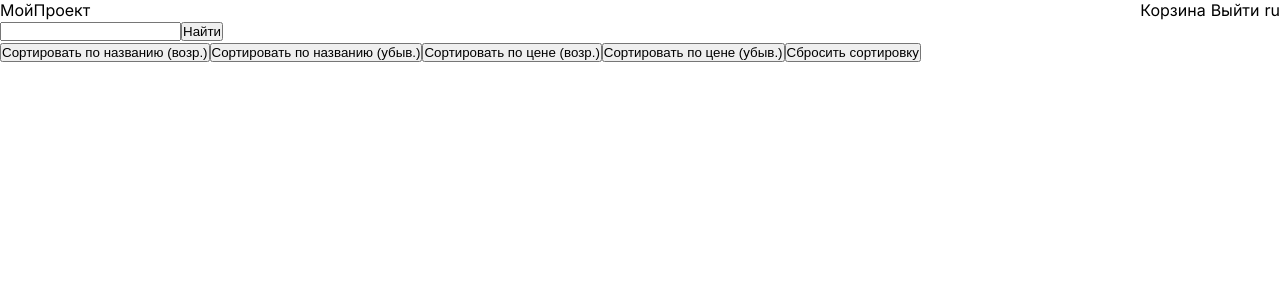
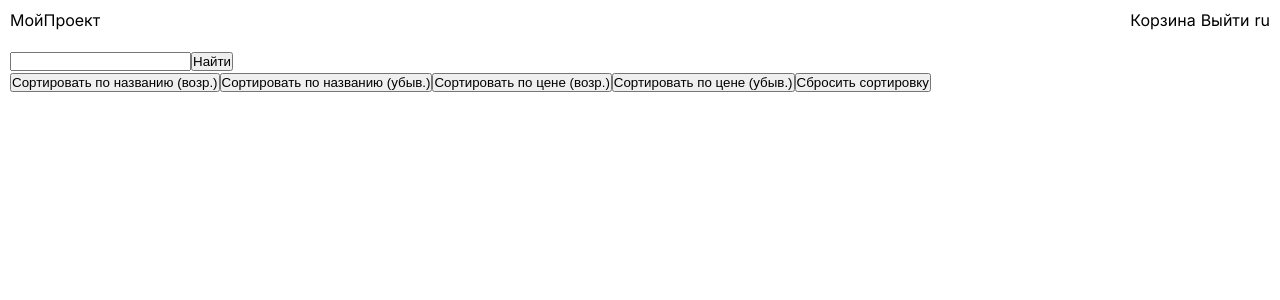
Before and after one commit to navi9000/project_SEO_RTKQuery, a Next.js app: page /en in a window 1280 px wide. Shown: the top 300 px of the page. Built offline with nearby package versions, Linux system fonts and the light colour scheme; no server answers.

Commit message:
fix: paddings, login

```diff
--- a/src/app/[lang]/globals.css
+++ b/src/app/[lang]/globals.css
@@ -18,3 +18,11 @@ a {
 li {
   list-style-type: none;
 }
+
+header {
+  padding: 10px;
+}
+
+main {
+  padding: 10px;
+}
--- a/src/app/[lang]/layout.tsx
+++ b/src/app/[lang]/layout.tsx
@@ -27,7 +27,7 @@ export default function RootLayout({
           <header style={{ display: "flex", gap: "5px", justifyContent: "flex-end", width: "100%" }}>
             <Logo lang={lang} />
             <HeaderCart lang={lang} />
-            <Logout />
+            <Logout lang={lang} />
             <LocaleSelector />
           </header>
           {children}
--- a/src/components/headerCart/headerCart.tsx
+++ b/src/components/headerCart/headerCart.tsx
@@ -2,6 +2,7 @@
 
 import { useCartItemIds } from "@/helpers/useCartItemIds"
 import Link from "next/link"
+import { usePathname } from "next/navigation"
 import { FC, useState, useEffect } from "react"
 
 type Params = {
@@ -12,11 +13,15 @@ const HeaderCart: FC<Params> = ({ lang }) => {
 
     const { cartItemIds } = useCartItemIds()
     const [length, setLength] = useState(0)
+    const pathname = usePathname()
 
     useEffect(() => {
-        console.log({ cartItemIds })
         setLength(cartItemIds.length)
     }, [cartItemIds])
+
+    if (pathname === "/".concat(lang, '/login')) {
+        return null
+    }
 
     return <Link href={`/${lang}/cart`}>
         <span>Корзина</span>
--- a/src/components/logout/logout.tsx
+++ b/src/components/logout/logout.tsx
@@ -4,10 +4,13 @@ import Link from "next/link"
 import { useParams, usePathname } from "next/navigation"
 import { FC } from "react"
 
-const Logout: FC<{}> = () => {
+const Logout: FC<{ lang: string }> = ({ lang }) => {
 
     const pathname = usePathname()
-    const { lang }: { lang: string } = useParams()
+
+    if (pathname === "/".concat(lang, '/login')) {
+        return null
+    }
 
     return <Link href={"/".concat(lang, "/login")}>Выйти</Link>
 }
```
